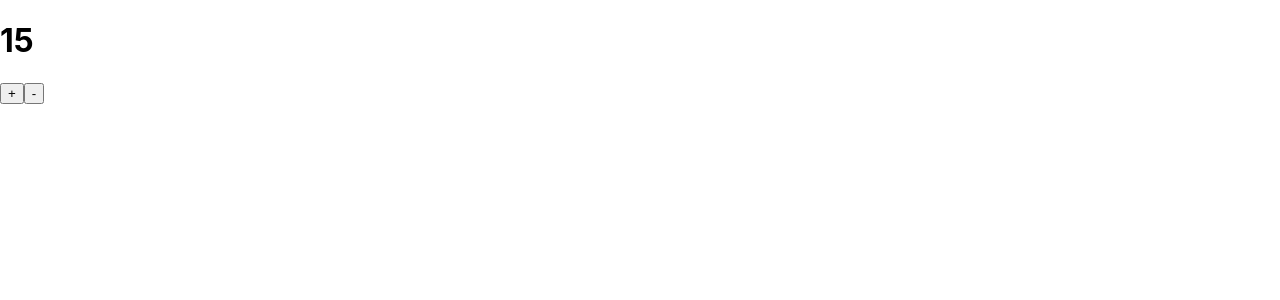
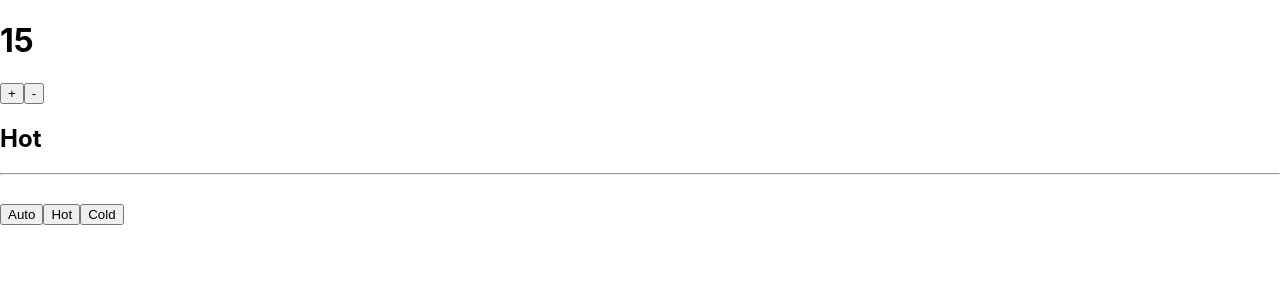
Before and after one commit to SimranjitKaur07/WEB601-Assignments, a React (Create React App) app in the folder assignments/: page / in a window 1280 px wide. Shown: the top 300 px of the page. Built offline with nearby package versions, Linux system fonts and the light colour scheme.

Commit message:
set as wuto cold hot button

```diff
--- a/assignments/src/Assignment1.js
+++ b/assignments/src/Assignment1.js
@@ -2,12 +2,23 @@ import React, {useState} from "react";
 
 export default function Assignment1(){
     const [temp, setTemp] = useState(15)
+    const [mode, setMode] = useState("Hot")
     return(
 
         <div>
             <h1>{temp}</h1>
             <button onClick={()=>{setTemp(temp+1)}}>+</button>
             <button onClick={()=>{setTemp(temp-1)}}>-</button>
+
+            <h2>{mode}</h2>
+            <hr />
+            <br />
+
+            <button onClick={()=>{setMode("Auto")}}>Auto</button>
+            <button onClick={()=>{setMode("Hot")}}>Hot</button>
+            <button onClick={()=>{setMode("Cold")}}>Cold</button>
+
+
         </div>
     )
 }
```
